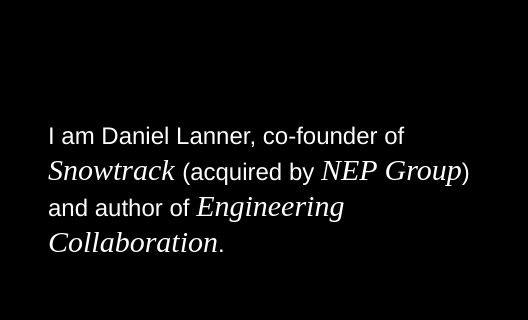
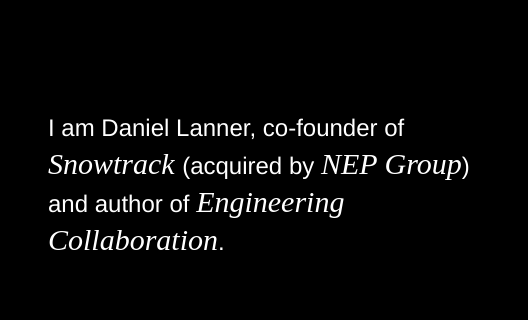
Before and after one commit to daniellanner/daniellanner.github.io, a website: page index.html in a window 1280 px wide. Shown: the part 111-431 px from the top of the page, 0-528 px from the left. Drawn offline with nearby package versions, Linux system fonts and the light colour scheme; grey boxes are pictures that could not be loaded.

Commit message:
Improve line height on larger screens

```diff
--- a/index.html
+++ b/index.html
@@ -60,7 +60,7 @@
         <div class="grid md:grid-cols-12 max-w-[2560px] mx-auto">
             <div class="col-span-5 p-8 md:p-12 mt-auto">
                 <div class="mt-40 sm:mt-0">
-                    <h1 class="text-2xl 2xl:text-4xl font-light text-white mb-4">
+                    <h1 class="text-2xl 2xl:text-4xl leading-normal 2xl:leading-relaxed font-light text-white mb-4">
                         I am Daniel Lanner, co-founder of
                         <a  href="https://snowtrack.io/" target="_blank"
                             class="font-serif text-3xl 2xl:text-5xl text-white
```
Also changed, not shown: assets/output.css.
